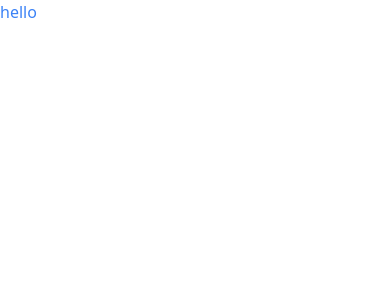
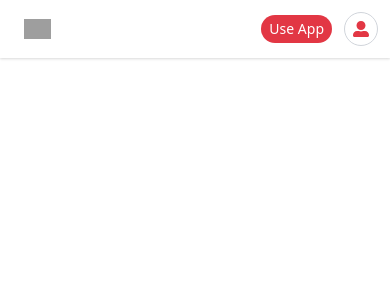
Before and after one commit to abinshaabi/zomato-master-project, a React (Create React App) app in the folder client/: page / in a window 390 px wide. Shown: the top 300 px of the page. Built offline with nearby package versions, Linux system fonts and the light colour scheme; grey boxes are pictures that could not be loaded.

Commit message:
add Navbar

```diff
--- a/client/package.json
+++ b/client/package.json
@@ -9,6 +9,8 @@
     "@testing-library/user-event": "^12.8.3",
     "react": "^17.0.2",
     "react-dom": "^17.0.2",
+    "react-icons": "^4.2.0",
+    "react-router-dom": "^5.2.0",
     "react-scripts": "4.0.3",
     "web-vitals": "^1.1.2"
   },
--- a/client/src/App.jsx
+++ b/client/src/App.jsx
@@ -1,12 +1,16 @@
+//HOC
+import temp from "./Components/temp";
 
+//components
+import HomeHOC from "./HOC/Home.HOC";
 
 
 
 function App() {
   return (
-    <div className="App">
-      <h1 className="text-blue-500">hello</h1>
-    </div>
+    <>
+      <HomeHOC path="/" exact component={temp}/>
+    </>
   );
 }
 
--- /dev/null
+++ b/client/src/Components/Navbar/index.jsx
@@ -0,0 +1,121 @@
+import React from 'react'
+import { FaUserAlt } from "react-icons/fa"
+import { HiLocationMarker } from "react-icons/hi"
+import { IoMdArrowDropdown, IoMdArrowDropup } from "react-icons/io"
+import { RiSearch2Line } from "react-icons/ri"
+
+const MobileNav = () => {
+    return (
+
+        <div className=" p-3 flex w-full items-center justify-between shadow md:hidden ">
+            <div className="h-5 pl-3">
+                <img src="https://b.zmtcdn.com/web_assets/b40b97e677bc7b2ca77c58c61db266fe1603954218.png"
+                alt="zomato logo"
+                className="w-full h-full" />
+            </div>
+            <div className="flex items-center gap-3">
+                <button className="bg-zomato-400 text-white text-sm py-1 px-2 rounded-full ">Use App</button>
+
+                <span className="border p-2 border-gray-300 text-zomato-400 rounded-full">
+                    <FaUserAlt />
+                </span>
+            </div>
+        </div>
+
+    )
+}
+
+const MediumNav = () => {
+    return (
+        <>
+            <div className="p-3 hidden md:flex lg:hidden w-full  items-center justify-between gap-4 ">
+
+                <div className="w-36">
+                    <img src="https://b.zmtcdn.com/web_assets/b40b97e677bc7b2ca77c58c61db266fe1603954218.png"
+                    alt="zomato logo"
+                    className="w-full h-full" />
+                </div>
+                <div className="w-full bg-white shadow-md p-3 flex items-center gap-3 border border-gray-200 rounded-lg">
+                    <div className="flex items-center gap-1 border-r-2 border-gray-300 pr-2 ">
+                        <span className="text-zomato-300 w-6">
+                            <HiLocationMarker className="w-full h-full"/>
+                        </span>
+                        <input className=" w-24 focus:outline-none " type="text" placeholder="Bengaluru" />
+                        <IoMdArrowDropdown />
+                    </div>
+                    <div className="w-full flex items-center gap-2">
+                        <RiSearch2Line />
+                        <input  className="w-full focus:outline-none" type="search" placeholder="Search for restaurant, cuisine or a dish" />
+                    </div>
+
+                </div>
+                <div className="flex items-center  gap-3">
+                    <button className=" text-gray-500 text-xl hover:text-gray-800">
+                        Login
+                    </button>
+                    <button className=" text-gray-500 text-xl hover:text-gray-800">
+                        Signup
+                    </button>
+                </div>
+            </div>
+        </>
+    )
+
+}
+
+const LargeNav = () => {
+    return (
+        <>
+            <div className="p-3 hidden  lg:flex w-full mx-auto px-32  items-center justify-between gap-4 ">
+                <div className=" flex items-center gap-5 justify-start">
+                    <div className="w-40">
+                        <img src="https://b.zmtcdn.com/web_assets/b40b97e677bc7b2ca77c58c61db266fe1603954218.png"
+                        alt="zomato logo"
+                        className="w-full h-full cursor-pointer" />
+                    </div>
+                    <div className="w-full bg-white shadow-md px-3 py-4 flex items-center gap-3 border border-gray-200 rounded-lg">
+                        <div className=" flex items-center gap-1 border-r-2 border-gray-300 pr-2 ">
+                            <span className="text-zomato-300 w-6">
+                                <HiLocationMarker className="w-full h-full"/>
+                            </span>
+                            <input className=" w-28 focus:outline-none " type="text" placeholder="Bengaluru" />
+                            <IoMdArrowDropdown />
+                        </div>
+                        <div className="w-96 flex items-center gap-2">
+                            <RiSearch2Line />
+                            <input  className="w-full focus:outline-none" type="search" placeholder="Search for restaurant, cuisine or a dish" />
+                        </div>
+
+                    </div>
+                </div>
+                <div className=" flex items-center  gap-10">
+                    <button className=" text-gray-500 text-xl hover:text-gray-800">
+                        Login
+                    </button>
+                    <button className=" text-gray-500 text-xl hover:text-gray-800">
+                        Signup
+                    </button>
+                </div>
+            </div>
+        </>
+    )
+
+}
+
+
+
+const Navbar = () => {
+    return (
+        <>
+           <nav className=" bg-white flex  w-full items-center">
+                    <MobileNav />
+                    <MediumNav />
+                    <LargeNav />
+
+           </nav>
+
+        </>
+    )
+}
+
+export default Navbar
--- /dev/null
+++ b/client/src/Components/temp/index.jsx
@@ -0,0 +1,11 @@
+import React from 'react'
+
+const temp = () => {
+    return (
+        <>
+
+        </>
+    )
+}
+
+export default temp
--- /dev/null
+++ b/client/src/HOC/Home.HOC.jsx
@@ -0,0 +1,21 @@
+import React from 'react'
+import { Route } from 'react-router-dom'
+
+//Layouts
+import HomeLayout from '../Layout/Home.layout'
+
+
+
+const HomeHOC = ({component: Component, ...rest}) => {
+    return (
+        <>
+            <Route {...rest} component = {(props) => (
+                <HomeLayout>
+                    <Component  {...props} />
+                </HomeLayout>
+            )} />
+        </>
+    )
+}
+
+export default HomeHOC
--- /dev/null
+++ b/client/src/Layout/Home.layout.jsx
@@ -0,0 +1,21 @@
+import React from 'react'
+
+//components
+import Navbar from '../Components/Navbar'
+
+const HomeLayout = (props) => {
+    return (
+        <>
+           <Navbar />
+           <div className="container mx-auto px-4 lg:px-20">
+
+
+                {props.children}
+           </div>
+
+
+        </>
+    )
+}
+
+export default HomeLayout
--- a/client/src/index.jsx
+++ b/client/src/index.jsx
@@ -2,10 +2,13 @@ import React from 'react';
 import ReactDOM from 'react-dom';
 import './index.css';
 import App from './App';
+import { BrowserRouter } from 'react-router-dom';
 
 ReactDOM.render(
   <React.StrictMode>
-    <App />
+    <BrowserRouter>
+      <App />
+    </BrowserRouter>
   </React.StrictMode>,
   document.getElementById('root')
 );
--- a/client/tailwind.config.js
+++ b/client/tailwind.config.js
@@ -2,7 +2,22 @@ module.exports = {
   purge: ['./src/**/*.{js,jsx,ts,tsx}', './public/index.html'],
   darkMode: false, // or 'media' or 'class'
   theme: {
-    extend: {},
+    extend: {
+      colors: {
+        zomato: {
+          50: '#ffe5e7',
+          100: '#fabac0',
+          200: '#f18f96',
+          300: '#e9626d',
+          400: '#e23744',
+          500: '#c81d2a',
+          600: '#9d1520',
+          700: '#700d16',
+          800: '#46060c',
+          900: '#1e0002',
+        }
+      }
+    },
   },
   variants: {
     extend: {},
```
